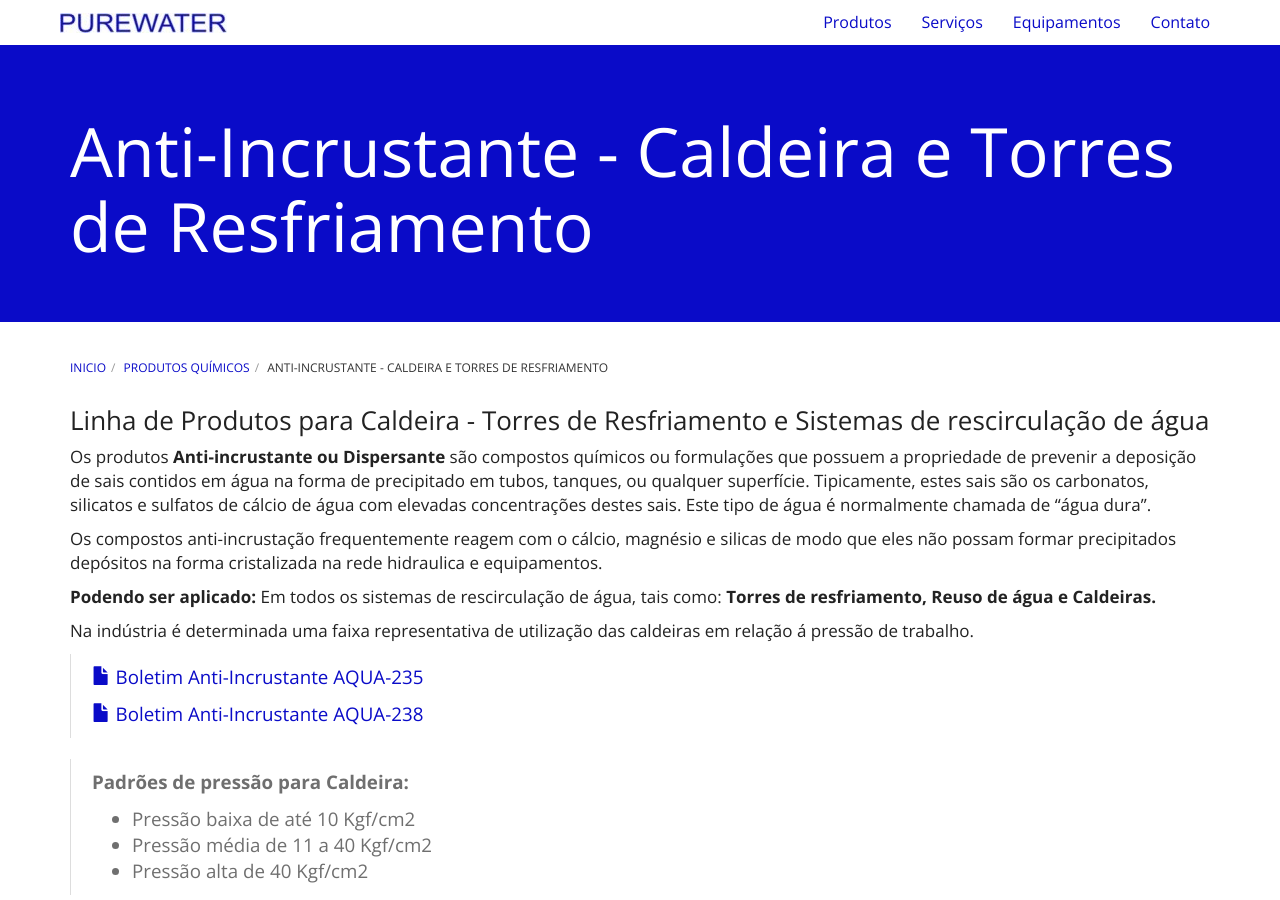
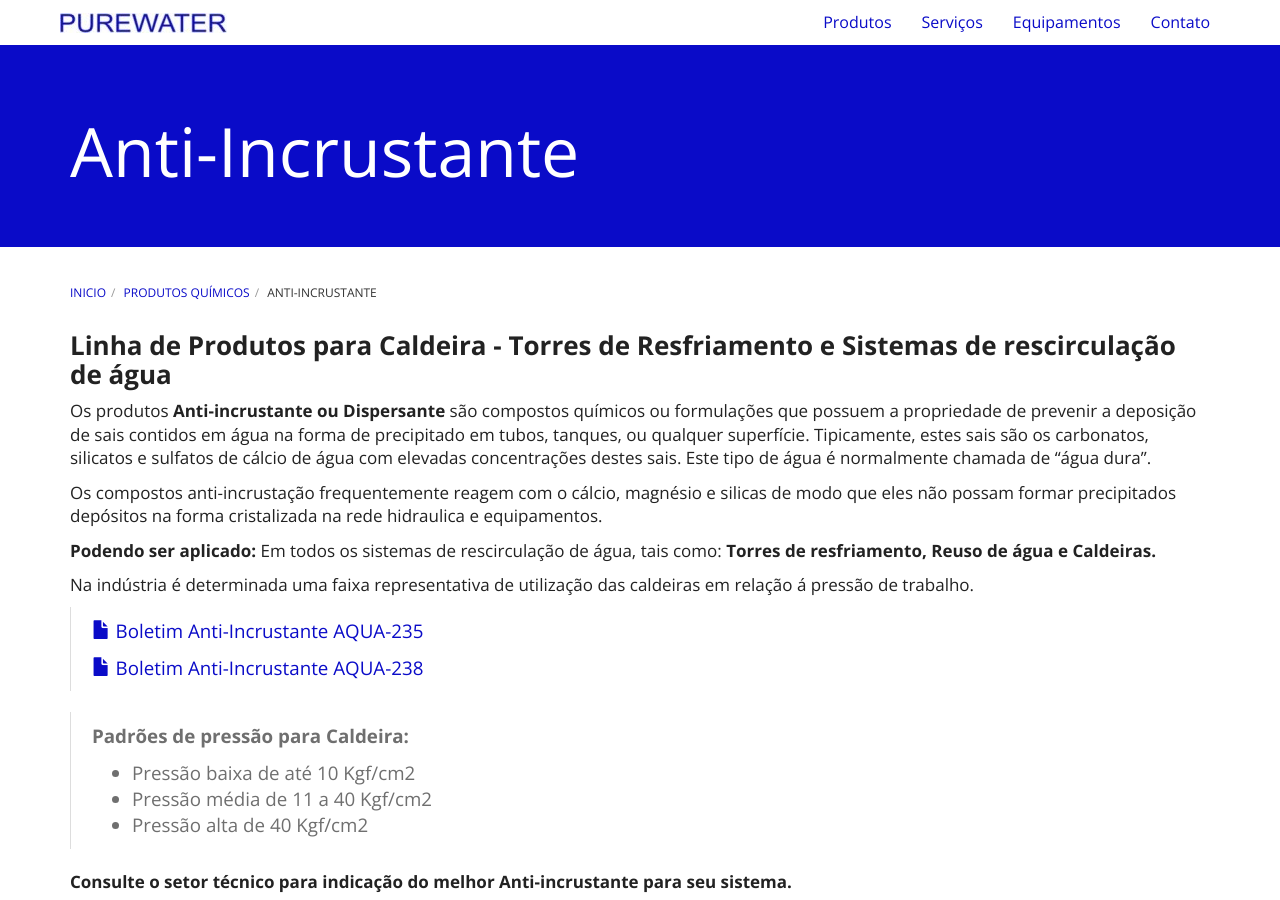
Before and after one commit to purewaterefluentes/purewaterefluentes.github.io, a Jekyll site: the page built from produtos/anti-incrustante.md, in a window 1280 px wide and 900 px high. Built offline with Jekyll 4.4.1, drawn with Linux system fonts in a browser that asks for light colours; nearby versions of some CDN libraries; library files that are not in the unit come from our copies.

Commit message:
Update anti-incrustante.md

```diff
--- a/produtos/anti-incrustante.md
+++ b/produtos/anti-incrustante.md
@@ -1,11 +1,11 @@
 ---
 layout: contato
-title: Anti-Incrustante - Caldeira e Torres de Resfriamento
-titlePage: Anti-Incrustante
+title: Anti-Incrustante
+titlePage: Anti-Incrustante - Torre de Resfriamento e Caldeiras - Purewater Efluentes
 Subtitle: Dispersante
 ---
 
-### Linha de Produtos para Caldeira - Torres de Resfriamento e Sistemas de rescirculação de água
+### **Linha de Produtos para Caldeira - Torres de Resfriamento e Sistemas de rescirculação de água**
 
 Os produtos **Anti-incrustante ou Dispersante** são compostos químicos ou formulações que possuem a propriedade de prevenir a deposição de sais contidos em água na forma de precipitado em tubos, tanques, ou qualquer superfície. Tipicamente, estes sais são os carbonatos, silicatos e sulfatos de cálcio de água com elevadas concentrações destes sais. Este tipo de água é normalmente chamada de "água dura".
 
```
